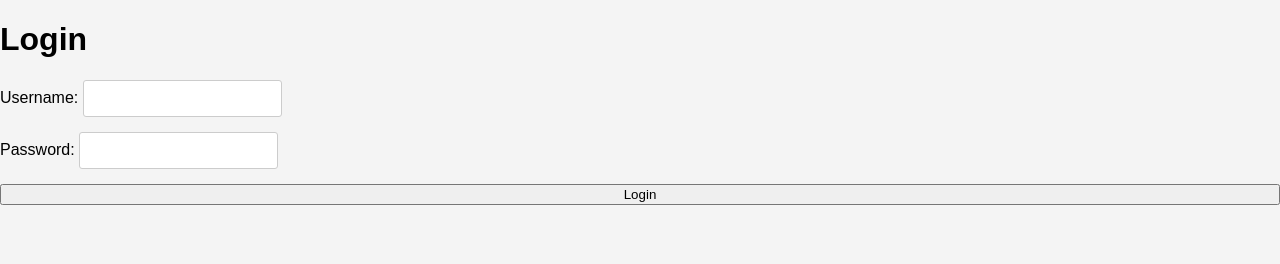
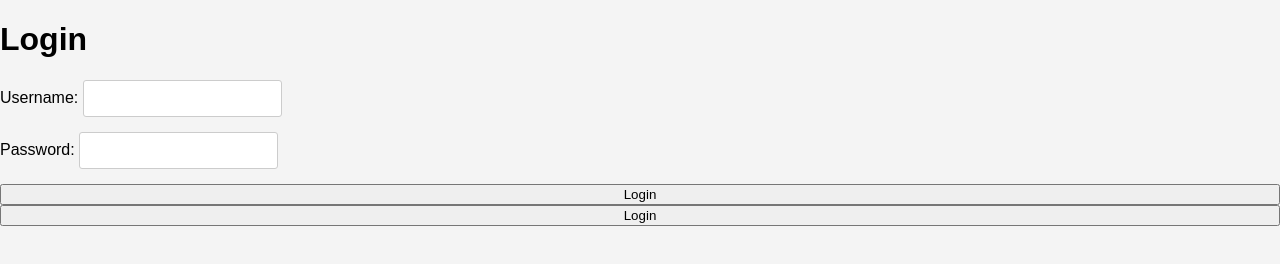
Before and after one commit to naveenkunchepu4-tech/html-login-test, a plain HTML site: page src/index.html in a window 1280 px wide. Drawn offline with Linux system fonts and the light colour scheme.

Commit message:
Add additional login button to index.html

```diff
--- a/src/index.html
+++ b/src/index.html
@@ -19,6 +19,7 @@
                 <input type="password" id="password" name="password" required>
             </div>
             <button type="submit">Login</button>
+            <button type="submit-login">Login</button>
         </form>
         <div id="message"></div>
     </div>
```
